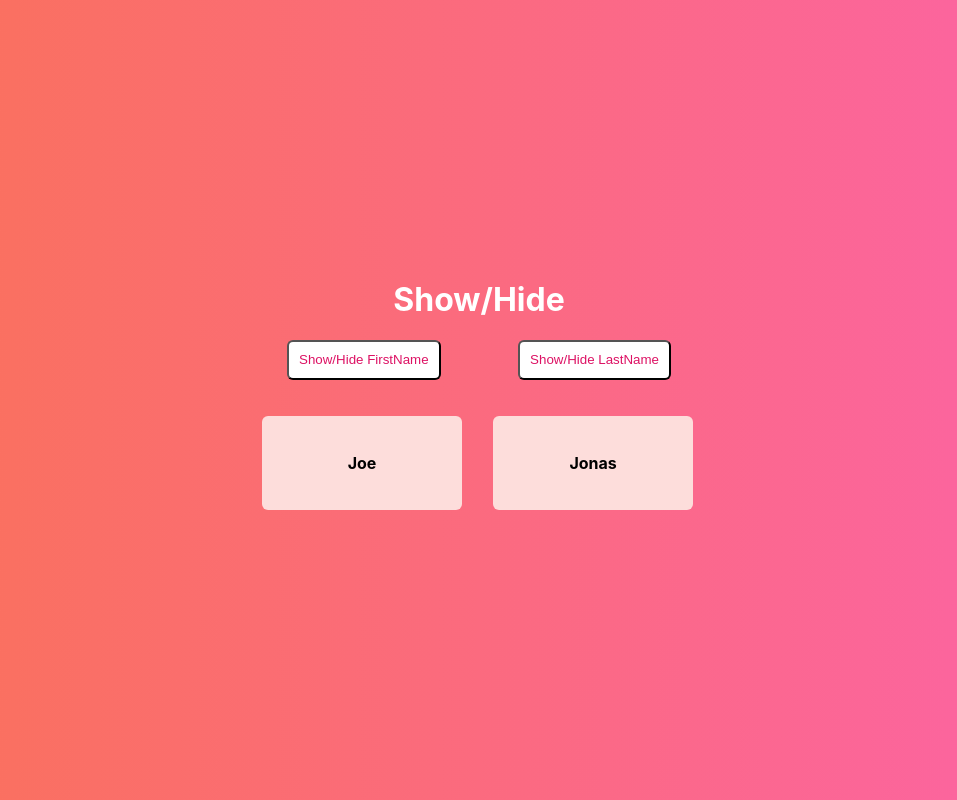
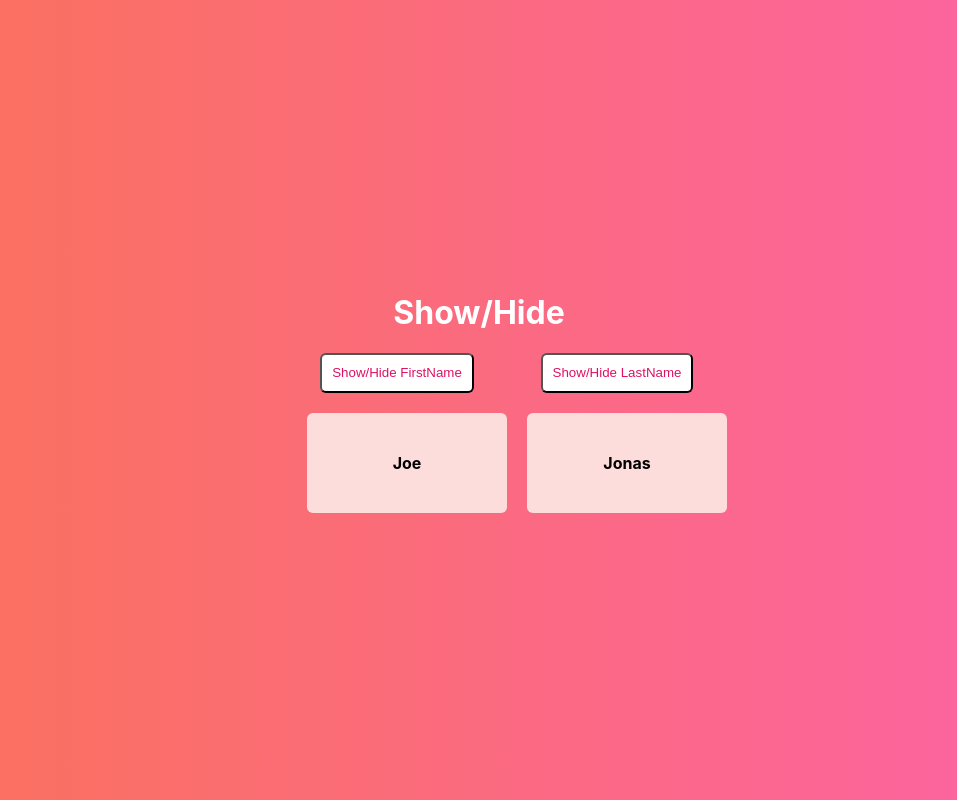
Before and after one commit to ramsai24/showHide-cp5, a React (Create React App) app: page / in a window 1280 px wide. Shown: the whole page, without its empty margins (161-1118 px from the left). Built offline with nearby package versions, Linux system fonts and the light colour scheme; a web font is replaced by a local one.

Commit message:
still 4 are pending

```diff
--- a/src/components/ShowHide/index.js
+++ b/src/components/ShowHide/index.js
@@ -29,9 +29,9 @@ class ShowHide extends Component {
                 Show/Hide FirstName
               </button>
             </div>
-            <p className="btn-container1">
-              {status1 ? <p className="name">Joe</p> : null}
-            </p>
+
+            {status1 && <p className="name btn-container1">Joe</p>}
+            {!status1 && <p> </p>}
           </div>
 
           <div>
@@ -40,9 +40,9 @@ class ShowHide extends Component {
                 Show/Hide LastName
               </button>
             </div>
-            <p className="btn-container1">
-              {status2 ? <p className="name">Jonas</p> : null}
-            </p>
+
+            {status2 && <p className="name btn-container1">Jonas</p>}
+            {!status2 && <p> </p>}
           </div>
         </div>
       </div>
```
